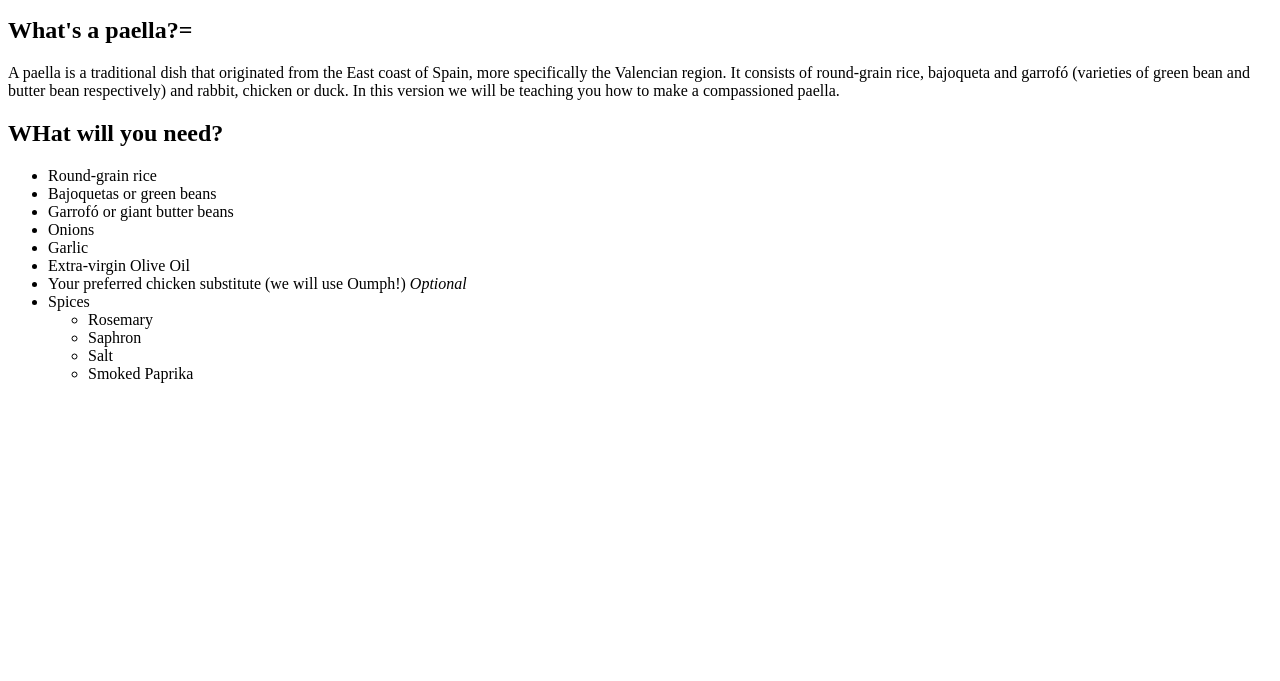
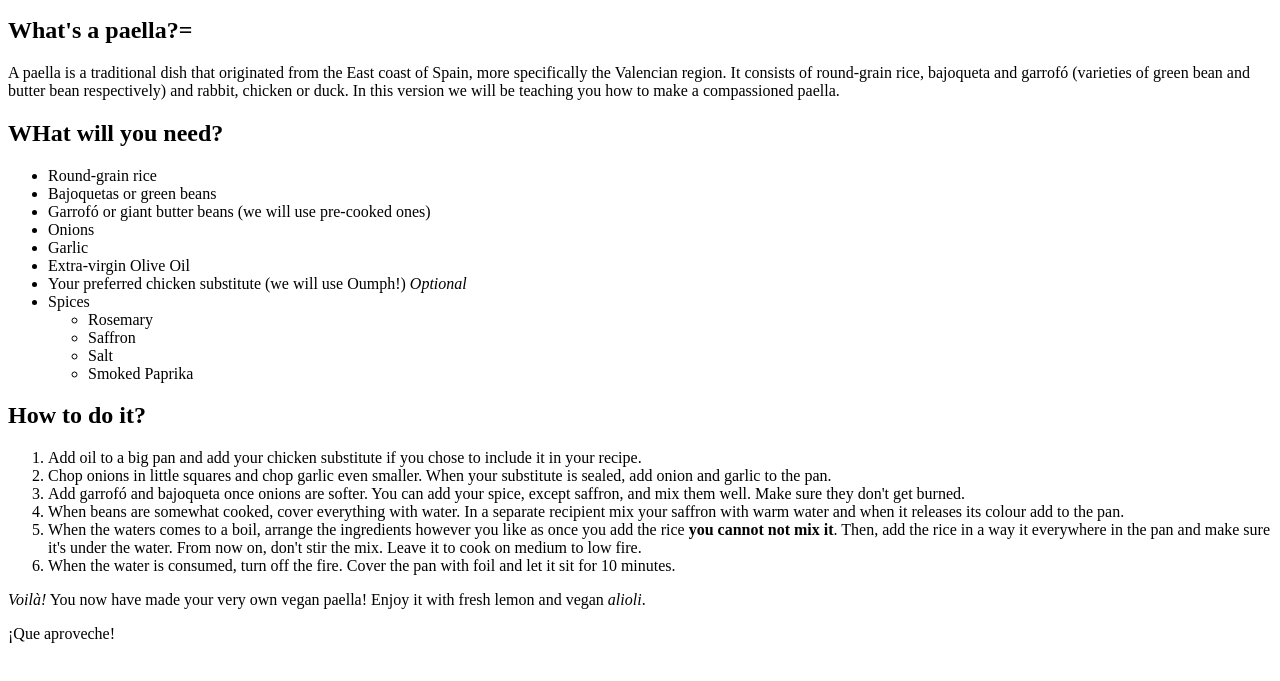
Before and after one commit to Luna-Archeron/odin-recipes, a plain HTML site: page recipes/paella.html in a window 1280 px wide. Shown: the part 101-782 px from the top of the page. Drawn offline with Linux system fonts and the light colour scheme.

Commit message:
Wrote steps for paella.html

```diff
--- a/recipes/paella.html
+++ b/recipes/paella.html
@@ -22,7 +22,7 @@
         <ul>
              <li>Round-grain rice</li>
              <li>Bajoquetas or green beans</li>
-             <li>Garrofó or giant butter beans</li>
+             <li>Garrofó or giant butter beans (we will use pre-cooked ones)</li>
              <li>Onions</li>
              <li>Garlic</li>
              <li>Extra-virgin Olive Oil</li>
@@ -30,11 +30,27 @@
              <li>Spices
                 <ul>
                     <li>Rosemary</li>
-                    <li>Saphron</li>
+                    <li>Saffron</li>
                     <li>Salt</li>
                     <li>Smoked Paprika</li>
                 </ul>
              </li>
         </ul>
+
+    <h2>How to do it?</h2>
+
+    <ol>
+        <li> Add oil to a big pan and add your chicken substitute if you chose to include it in your recipe.</li>
+        <li> Chop onions in little squares and chop garlic even smaller. When your substitute is sealed, add onion and garlic to the pan.</li>
+        <li> Add garrofó and bajoqueta once onions are softer. You can add your spice, except saffron, and mix them well. Make sure they don't get burned.</li>
+        <li> When beans are somewhat cooked, cover everything with water. In a separate recipient mix your saffron with warm water and when it releases its colour
+            add to the pan.</li>
+        <li> When the waters comes to a boil, arrange the ingredients however you like as once you add the rice <strong>you cannot not mix it</strong>. Then, add
+            the rice in a way it everywhere in the pan and make sure it's under the water. From now on, don't stir the mix. Leave it to cook on medium to low fire. </li>
+        <li> When the water is consumed, turn off the fire. Cover the pan with foil and let it sit for 10 minutes.</li>
+    </ol>
+
+    <p><em>Voilà!</em> You now have made your very own vegan paella! Enjoy it with fresh lemon and vegan <i>alioli</i>.</p>
+    <p>¡Que aproveche!</p>
 </body>
 </html>
```
